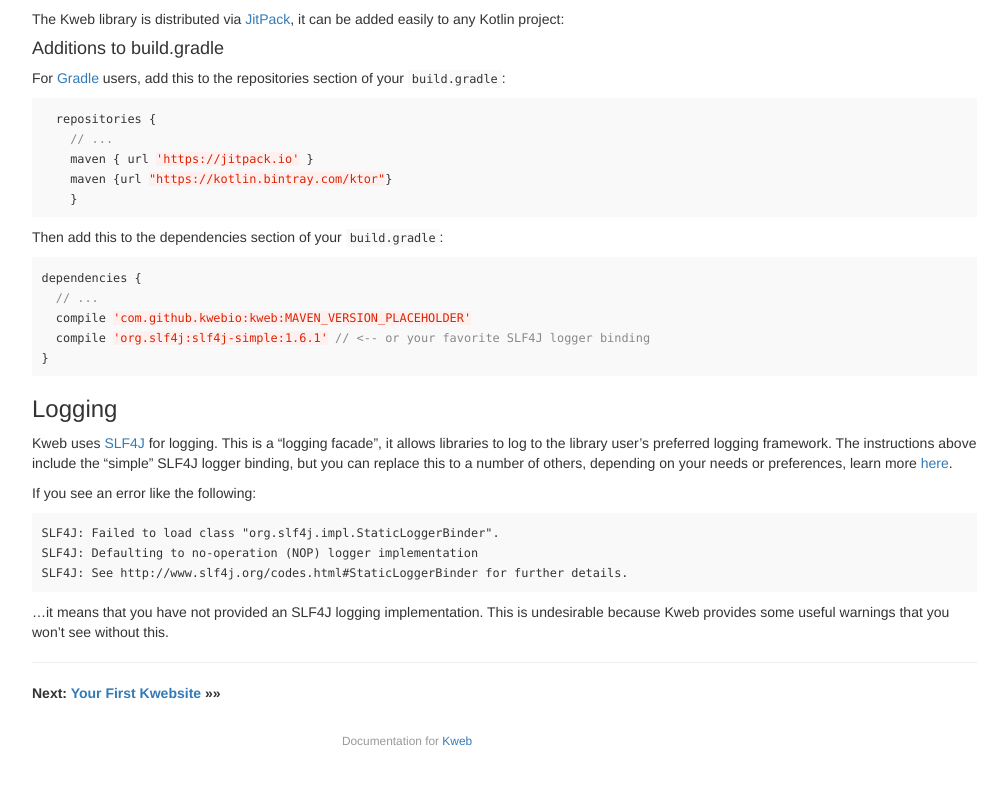
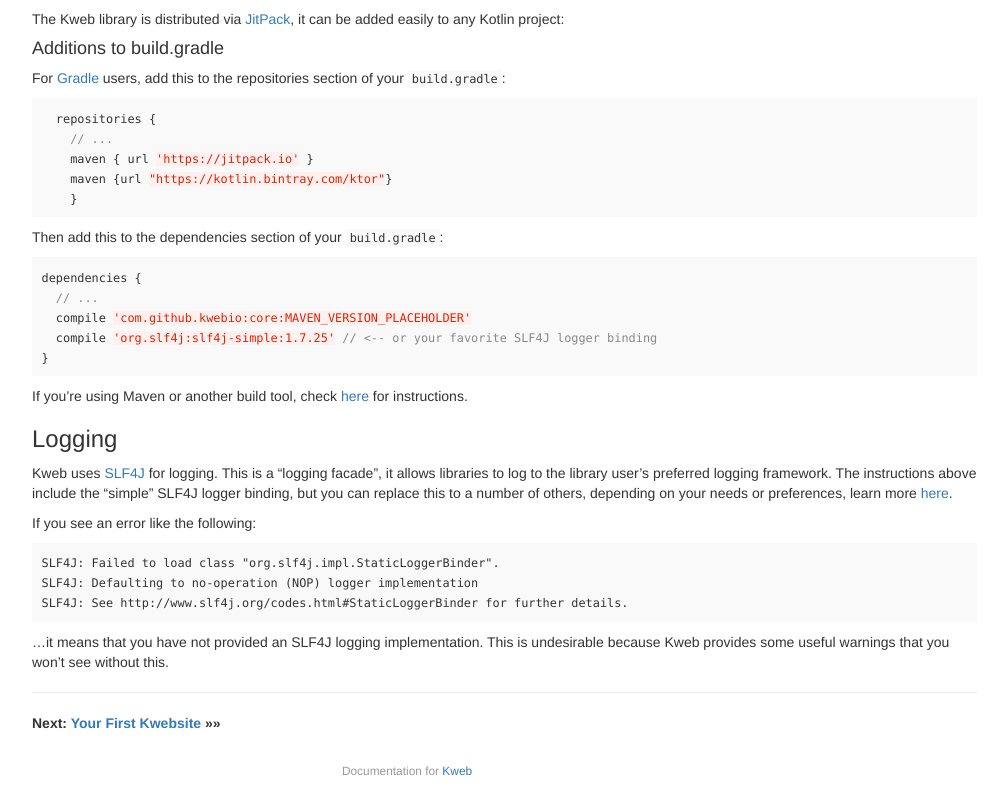
Before and after one commit to kwebio/kwebio.github.io, a Jekyll site: the page built from _posts/2017-03-03-getting-started.md, in a window 1280 px wide. Shown: the part 338-1148 px from the top of the page, without its empty margins (233-1240 px from the left). Built offline with Jekyll 4.4.1, drawn with Linux system fonts in a browser that asks for light colours; nearby versions of some CDN libraries; before the commit the page ends 1118 px from its top, so only the background shows below that.

Commit message:
Update 2017-03-03-getting-started.md

````diff
--- a/_posts/2017-03-03-getting-started.md
+++ b/_posts/2017-03-03-getting-started.md
@@ -13,12 +13,12 @@ js:
 
 ### What you should know
 
-Kweb is built on [Kotlin 1.1](http://kotlinlang.org/), you should have some familiarity to Kotlin
+Kweb is built on [Kotlin](http://kotlinlang.org/), you should have some familiarity to Kotlin
 and the Java ecosystem on which it's built.
 
 ### Adding a Kweb dependency
 
-The Kweb library is distributed via [JitPack](https://jitpack.io/#sanity/kweb), it can be added
+The Kweb library is distributed via [JitPack](https://jitpack.io/#kwebio/core), it can be added
 easily to any Kotlin project:
 
 #### Additions to build.gradle
@@ -36,10 +36,12 @@ Then add this to the dependencies section of your `build.gradle`:
 ```groovy
 dependencies {
   // ...
-  compile 'com.github.kwebio:kweb:MAVEN_VERSION_PLACEHOLDER'
-  compile 'org.slf4j:slf4j-simple:1.6.1' // <-- or your favorite SLF4J logger binding
+  compile 'com.github.kwebio:core:MAVEN_VERSION_PLACEHOLDER'
+  compile 'org.slf4j:slf4j-simple:1.7.25' // <-- or your favorite SLF4J logger binding
 }
 ```
+
+If you're using Maven or another build tool, check [here](https://jitpack.io/#kwebio/core) for instructions.
 
 ### Logging
 Kweb uses [SLF4J](https://www.slf4j.org/) for logging.  This is a "logging facade", it allows
````
